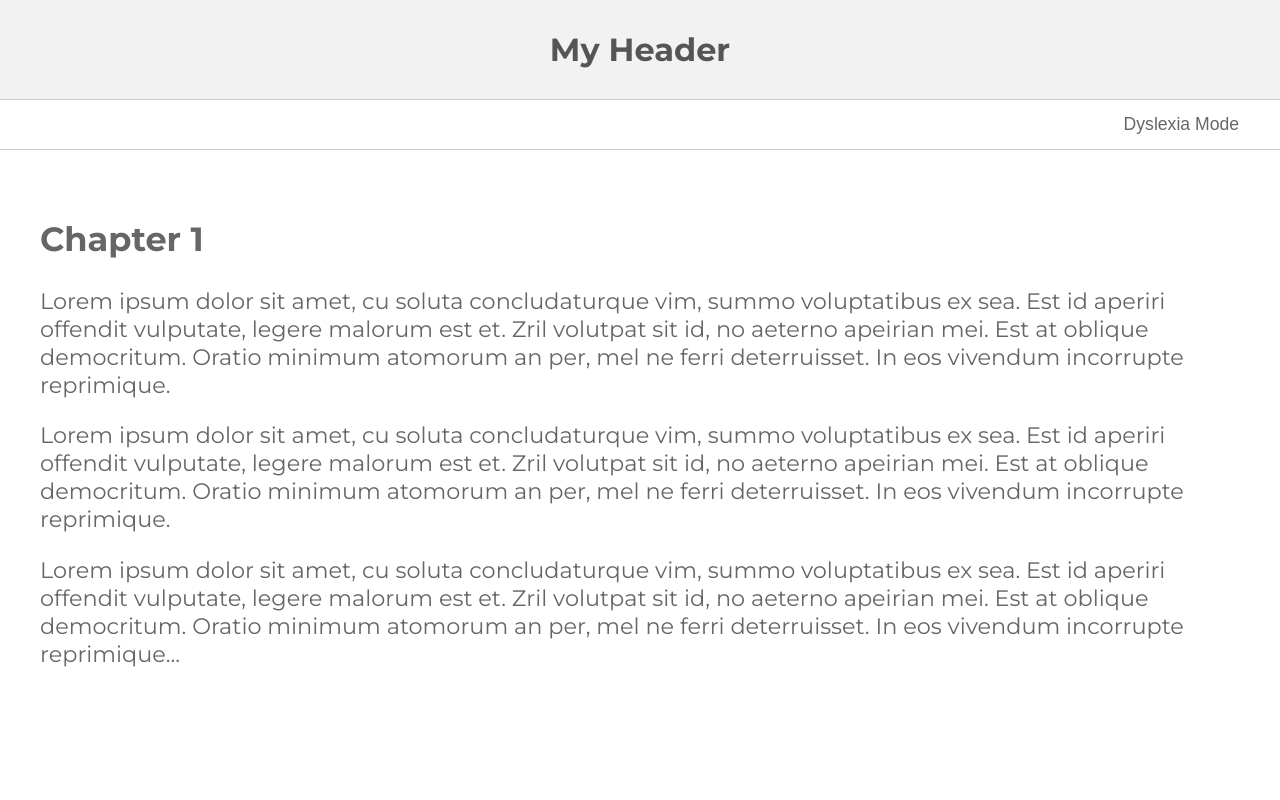
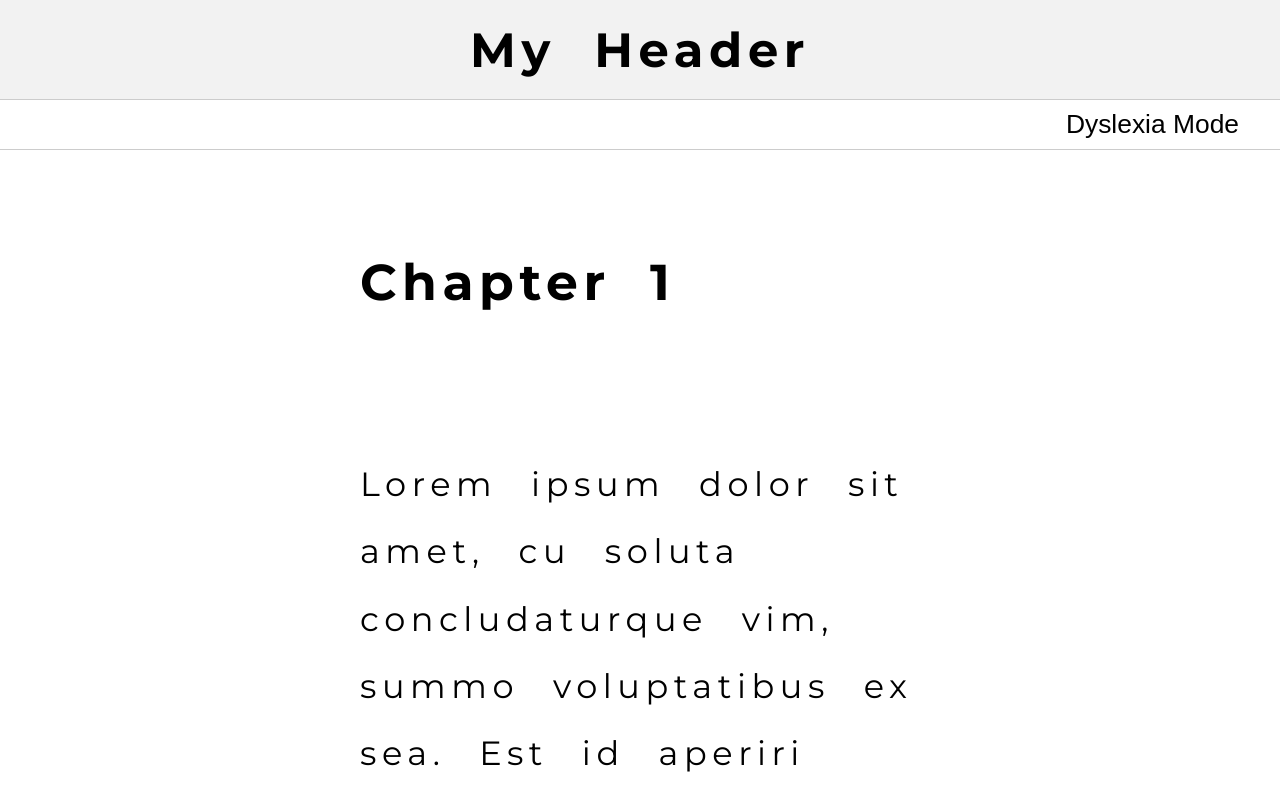
Before and after one commit to evan1026/webdev-labs, a plain HTML site: page lab06/03-dyslexia-mode/index.html in a window 1280 px wide. Both pictures are taken after a click on the button "Dyslexia Mode". Shown: the top 800 px of the page. Drawn offline with Linux system fonts and the light colour scheme.

Commit message:
Add dyslexia button

```diff
--- a/lab06/03-dyslexia-mode/index.js
+++ b/lab06/03-dyslexia-mode/index.js
@@ -1,4 +1,15 @@
-/*
-  See Smashing Magazine Tutorial:
-  https://www.smashingmagazine.com/2021/11/dyslexia-friendly-mode-website/
-*/
+function toggleDyslexia() {
+    let isPressed = window.localStorage.getItem('dyslexic') === 'true';
+    setDyslexia(!isPressed);
+}
+
+function setDyslexia(isDyslexia) {
+    document.getElementById('dyslexia-toggle').setAttribute('aria-pressed', isDyslexia);
+    if (document.body.classList.contains('dyslexia-mode') !== isDyslexia) {
+        document.body.classList.toggle('dyslexia-mode');
+    }
+    window.localStorage.setItem('dyslexic', String(isDyslexia));
+}
+
+document.querySelector("#dyslexia-toggle").addEventListener('click', toggleDyslexia);
+setDyslexia(window.localStorage.getItem('dyslexic') === 'true');
--- a/lab06/style.css
+++ b/lab06/style.css
@@ -112,3 +112,35 @@ button {
 .high-contrast button {
     color: black;
 }
+
+.dyslexia-mode {
+    letter-spacing: 0.35ch;
+    word-spacing: 1.225ch;
+    font-variant-ligatures: none;
+    font-size: 150%;
+
+}
+
+.dyslexia-mode .content {
+    line-height: 2.0;
+    color: #000;
+}
+
+.dyslexia-mode h1 {
+    color: #000;
+}
+
+.dyslexia-mode button {
+    color: #000;
+}
+
+.dyslexia-mode .content p {
+    margin-top: 3.5em;
+}
+
+@media(min-width:700px) {
+    .dyslexia-mode .content {
+        max-width: 50%;
+        margin: auto;
+    }
+}
```
